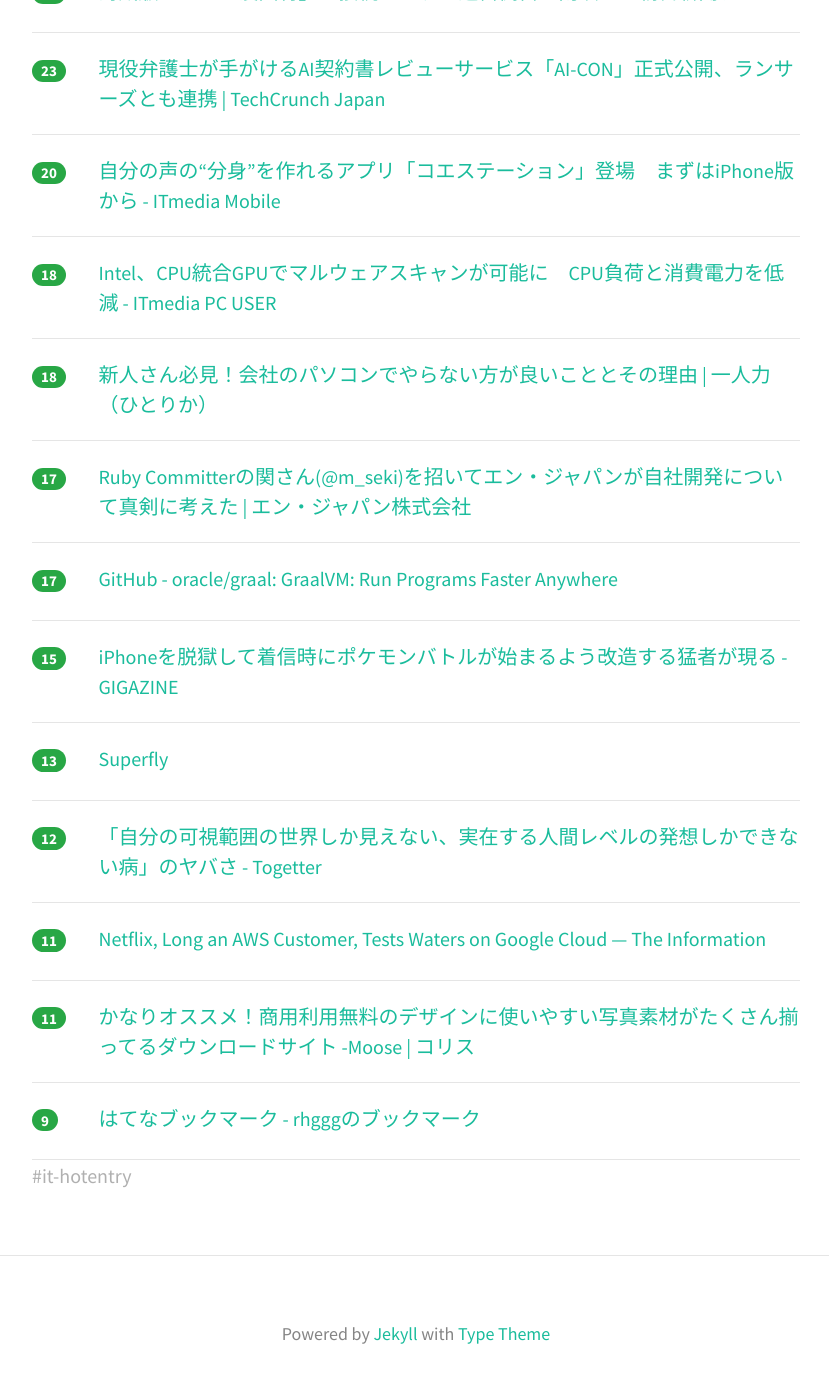
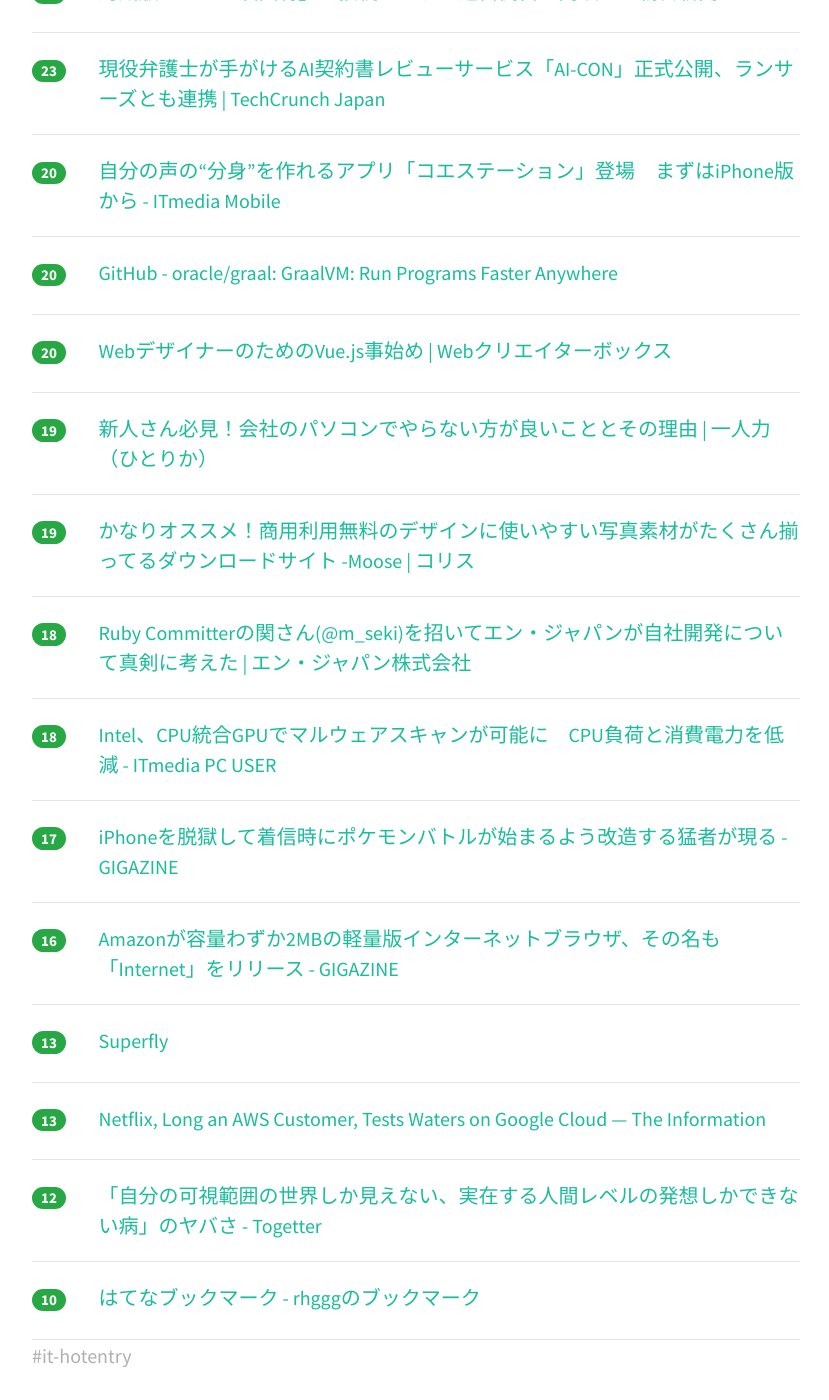
Before and after one commit to yatta47/hatena-matome-site, a Jekyll site: the page built from _posts/2018-04-18-hatena.md, in a window 1280 px wide and 1400 px high, scrolled down 1934 px. Shown: the whole window, without its empty margins (224-1053 px from the left). Built offline with Jekyll 4.4.1, drawn with Linux system fonts in a browser that asks for light colours; nearby versions of some CDN libraries; some of the changed text lies outside the part shown.

Commit message:
Updated 2018-04-18

```diff
--- a/_posts/2018-04-18-hatena.md
+++ b/_posts/2018-04-18-hatena.md
@@ -1,74 +1,79 @@
 ---
 layout: post
 title:  "2018-04-18 はてぶIT"
-date:   2018-04-18 11:02:23
+date:   2018-04-18 12:02:52
 tags: [it-hotentry]
 ---
-30 件のデータあり
+32 件のデータあり
 
 <hr><div class="row">
-<div class="col-1"><span class="badge badge-pill badge-success h2">383</span></div>
+<div class="col-1"><span class="badge badge-pill badge-success h2">448</span></div>
 <div class="col-11"><a href='http://terurou.hateblo.jp/entry/2018/04/18/015709' target='_blank'>人月単価で80万円ぐらいの仕事 - terurouメモ</a></div>
 </div>
 <hr>
 <div class="row">
-<div class="col-1"><span class="badge badge-pill badge-success h2">152</span></div>
+<div class="col-1"><span class="badge badge-pill badge-success h2">183</span></div>
 <div class="col-11"><a href='http://nlab.itmedia.co.jp/nl/articles/1804/17/news122.html' target='_blank'>広告配信のジーニー、「漫画村」などへの広告を停止したと発表 - ねとらぼ</a></div>
 </div>
 <hr>
 <div class="row">
-<div class="col-1"><span class="badge badge-pill badge-success h2">69</span></div>
+<div class="col-1"><span class="badge badge-pill badge-success h2">80</span></div>
 <div class="col-11"><a href='https://robotstart.info/2018/04/17/iot-device-map-2018.html' target='_blank'>日本で買えるIoTデバイス330個をまとめた「IoTデバイスマップ2018」公開　ダウンロード無料 | ロボスタ</a></div>
 </div>
 <hr>
 <div class="row">
-<div class="col-1"><span class="badge badge-pill badge-success h2">67</span></div>
+<div class="col-1"><span class="badge badge-pill badge-success h2">76</span></div>
+<div class="col-11"><a href='http://karaage.hatenadiary.jp/entry/2018/04/18/073000' target='_blank'>人工知能にTwitterを運用させてチューリングテストしたら衝撃的事実が明らかになりました - karaage. [からあげ]</a></div>
+</div>
+<hr>
+<div class="row">
+<div class="col-1"><span class="badge badge-pill badge-success h2">74</span></div>
+<div class="col-11"><a href='https://cpplover.blogspot.com/2018/04/telegram180ip.html' target='_blank'>本の虫: ロシア、Telegramをブロックするために180万ものIPアドレスをブロック</a></div>
+</div>
+<hr>
+<div class="row">
+<div class="col-1"><span class="badge badge-pill badge-success h2">72</span></div>
 <div class="col-11"><a href='https://qiita.com/simonritchie/items/d7dccb798f0b9c8b1ec5' target='_blank'>Jupyter 知っておくと少し便利なTIPS集 - Qiita</a></div>
 </div>
 <hr>
 <div class="row">
-<div class="col-1"><span class="badge badge-pill badge-success h2">53</span></div>
-<div class="col-11"><a href='https://cpplover.blogspot.com/2018/04/telegram180ip.html' target='_blank'>本の虫: ロシア、Telegramをブロックするために180万ものIPアドレスをブロック</a></div>
-</div>
-<hr>
-<div class="row">
-<div class="col-1"><span class="badge badge-pill badge-success h2">53</span></div>
-<div class="col-11"><a href='http://karaage.hatenadiary.jp/entry/2018/04/18/073000' target='_blank'>人工知能にTwitterを運用させてチューリングテストしたら衝撃的事実が明らかになりました - karaage. [からあげ]</a></div>
-</div>
-<hr>
-<div class="row">
-<div class="col-1"><span class="badge badge-pill badge-success h2">50</span></div>
+<div class="col-1"><span class="badge badge-pill badge-success h2">56</span></div>
 <div class="col-11"><a href='http://nlab.itmedia.co.jp/nl/articles/1804/17/news120.html' target='_blank'>エグいほど皮肉が効いてる　『スマホをやめて本を読め』という新書に擬態できるスマホケース登場 - ねとらぼ</a></div>
 </div>
 <hr>
 <div class="row">
-<div class="col-1"><span class="badge badge-pill badge-success h2">45</span></div>
+<div class="col-1"><span class="badge badge-pill badge-success h2">54</span></div>
+<div class="col-11"><a href='https://blog.tokumaru.org/2014/09/blog-post.html' target='_blank'>パスワード定期的変更の効能について徳丸さんに聞いてみた | 徳丸浩の日記</a></div>
+</div>
+<hr>
+<div class="row">
+<div class="col-1"><span class="badge badge-pill badge-success h2">49</span></div>
 <div class="col-11"><a href='http://jp.automaton.am/articles/newsjp/20180417-66319/' target='_blank'>『ペルソナ5』海外コミュニティの「改善案拡散キャンペーン」から見る、ユーザー活動の可能性と危険性 | AUTOMATON</a></div>
 </div>
 <hr>
 <div class="row">
-<div class="col-1"><span class="badge badge-pill badge-success h2">44</span></div>
-<div class="col-11"><a href='https://blog.tokumaru.org/2014/09/blog-post.html' target='_blank'>パスワード定期的変更の効能について徳丸さんに聞いてみた | 徳丸浩の日記</a></div>
+<div class="col-1"><span class="badge badge-pill badge-success h2">47</span></div>
+<div class="col-11"><a href='https://www.rite.jp/suppressed-messages/' target='_blank'>syslogの溢れ対策 | まったりエンジニアの備忘録</a></div>
+</div>
+<hr>
+<div class="row">
+<div class="col-1"><span class="badge badge-pill badge-success h2">46</span></div>
+<div class="col-11"><a href='https://www.slideshare.net/kazuho/http2-94049492' target='_blank'>HTTP/2で 速くなるとき ならないとき</a></div>
 </div>
 <hr>
 <div class="row">
 <div class="col-1"><span class="badge badge-pill badge-success h2">44</span></div>
-<div class="col-11"><a href='https://www.rite.jp/suppressed-messages/' target='_blank'>syslogの溢れ対策 | まったりエンジニアの備忘録</a></div>
+<div class="col-11"><a href='http://www.itmedia.co.jp/news/articles/1804/17/news121.html' target='_blank'>総務省がSF小説創作　AIが家族に溶け込む2030年代の未来描く - ITmedia NEWS</a></div>
 </div>
 <hr>
 <div class="row">
 <div class="col-1"><span class="badge badge-pill badge-success h2">42</span></div>
-<div class="col-11"><a href='https://www.slideshare.net/kazuho/http2-94049492' target='_blank'>HTTP/2で 速くなるとき ならないとき</a></div>
+<div class="col-11"><a href='https://www3.nhk.or.jp/news/html/20180418/k10011407521000.html' target='_blank'>メルカリ ６月にも東証マザーズ上場へ | NHKニュース</a></div>
 </div>
 <hr>
 <div class="row">
 <div class="col-1"><span class="badge badge-pill badge-success h2">39</span></div>
-<div class="col-11"><a href='http://www.itmedia.co.jp/news/articles/1804/17/news121.html' target='_blank'>総務省がSF小説創作　AIが家族に溶け込む2030年代の未来描く - ITmedia NEWS</a></div>
-</div>
-<hr>
-<div class="row">
-<div class="col-1"><span class="badge badge-pill badge-success h2">38</span></div>
-<div class="col-11"><a href='https://www3.nhk.or.jp/news/html/20180418/k10011407521000.html' target='_blank'>メルカリ ６月にも東証マザーズ上場へ | NHKニュース</a></div>
+<div class="col-11"><a href='http://skogaku.hatenablog.com/entry/2018/04/17/233739' target='_blank'>就活生よ！ZOZOを褒めるな！ むしろ正しくディスれ！けなせ！ - 僕は就活を証明しようと思う。</a></div>
 </div>
 <hr>
 <div class="row">
@@ -77,12 +82,7 @@ tags: [it-hotentry]
 </div>
 <hr>
 <div class="row">
-<div class="col-1"><span class="badge badge-pill badge-success h2">35</span></div>
-<div class="col-11"><a href='http://skogaku.hatenablog.com/entry/2018/04/17/233739' target='_blank'>就活生よ！ZOZOを褒めるな！ むしろ正しくディスれ！けなせ！ - 僕は就活を証明しようと思う。</a></div>
-</div>
-<hr>
-<div class="row">
-<div class="col-1"><span class="badge badge-pill badge-success h2">28</span></div>
+<div class="col-1"><span class="badge badge-pill badge-success h2">37</span></div>
 <div class="col-11"><a href='http://www.itmedia.co.jp/news/articles/1804/18/news057.html' target='_blank'>Facebook、非ユーザーの情報も収集していることについて「GoogleやTwitterもやっている」 - ITmedia NEWS</a></div>
 </div>
 <hr>
@@ -107,28 +107,43 @@ tags: [it-hotentry]
 </div>
 <hr>
 <div class="row">
+<div class="col-1"><span class="badge badge-pill badge-success h2">20</span></div>
+<div class="col-11"><a href='https://github.com/oracle/graal' target='_blank'>GitHub - oracle/graal: GraalVM: Run Programs Faster Anywhere</a></div>
+</div>
+<hr>
+<div class="row">
+<div class="col-1"><span class="badge badge-pill badge-success h2">20</span></div>
+<div class="col-11"><a href='https://www.webcreatorbox.com/tech/first-vuejs' target='_blank'>WebデザイナーのためのVue.js事始め | Webクリエイターボックス</a></div>
+</div>
+<hr>
+<div class="row">
+<div class="col-1"><span class="badge badge-pill badge-success h2">19</span></div>
+<div class="col-11"><a href='https://hitorica.com/operation-logging/' target='_blank'>新人さん必見！会社のパソコンでやらない方が良いこととその理由 | 一人力（ひとりか）</a></div>
+</div>
+<hr>
+<div class="row">
+<div class="col-1"><span class="badge badge-pill badge-success h2">19</span></div>
+<div class="col-11"><a href='https://coliss.com/articles/freebies/free-stock-photos-moose.html' target='_blank'>かなりオススメ！商用利用無料のデザインに使いやすい写真素材がたくさん揃ってるダウンロードサイト -Moose | コリス</a></div>
+</div>
+<hr>
+<div class="row">
+<div class="col-1"><span class="badge badge-pill badge-success h2">18</span></div>
+<div class="col-11"><a href='https://www.wantedly.com/companies/en-japanrecruit/post_articles/115789' target='_blank'>Ruby Committerの関さん(@m_seki)を招いてエン・ジャパンが自社開発について真剣に考えた | エン・ジャパン株式会社</a></div>
+</div>
+<hr>
+<div class="row">
 <div class="col-1"><span class="badge badge-pill badge-success h2">18</span></div>
 <div class="col-11"><a href='http://www.itmedia.co.jp/pcuser/articles/1804/17/news109.html' target='_blank'>Intel、CPU統合GPUでマルウェアスキャンが可能に　CPU負荷と消費電力を低減 - ITmedia PC USER</a></div>
 </div>
 <hr>
 <div class="row">
-<div class="col-1"><span class="badge badge-pill badge-success h2">18</span></div>
-<div class="col-11"><a href='https://hitorica.com/operation-logging/' target='_blank'>新人さん必見！会社のパソコンでやらない方が良いこととその理由 | 一人力（ひとりか）</a></div>
+<div class="col-1"><span class="badge badge-pill badge-success h2">17</span></div>
+<div class="col-11"><a href='https://gigazine.net/news/20180417-pokemon-incoming-call-iphone/' target='_blank'>iPhoneを脱獄して着信時にポケモンバトルが始まるよう改造する猛者が現る - GIGAZINE</a></div>
 </div>
 <hr>
 <div class="row">
-<div class="col-1"><span class="badge badge-pill badge-success h2">17</span></div>
-<div class="col-11"><a href='https://www.wantedly.com/companies/en-japanrecruit/post_articles/115789' target='_blank'>Ruby Committerの関さん(@m_seki)を招いてエン・ジャパンが自社開発について真剣に考えた | エン・ジャパン株式会社</a></div>
-</div>
-<hr>
-<div class="row">
-<div class="col-1"><span class="badge badge-pill badge-success h2">17</span></div>
-<div class="col-11"><a href='https://github.com/oracle/graal' target='_blank'>GitHub - oracle/graal: GraalVM: Run Programs Faster Anywhere</a></div>
-</div>
-<hr>
-<div class="row">
-<div class="col-1"><span class="badge badge-pill badge-success h2">15</span></div>
-<div class="col-11"><a href='https://gigazine.net/news/20180417-pokemon-incoming-call-iphone/' target='_blank'>iPhoneを脱獄して着信時にポケモンバトルが始まるよう改造する猛者が現る - GIGAZINE</a></div>
+<div class="col-1"><span class="badge badge-pill badge-success h2">16</span></div>
+<div class="col-11"><a href='https://gigazine.net/news/20180418-amazon-android-browser-internet/' target='_blank'>Amazonが容量わずか2MBの軽量版インターネットブラウザ、その名も「Internet」をリリース - GIGAZINE</a></div>
 </div>
 <hr>
 <div class="row">
@@ -137,22 +152,17 @@ tags: [it-hotentry]
 </div>
 <hr>
 <div class="row">
+<div class="col-1"><span class="badge badge-pill badge-success h2">13</span></div>
+<div class="col-11"><a href='https://www.theinformation.com/articles/netflix-long-an-aws-customer-tests-waters-on-google-cloud' target='_blank'>Netflix, Long an AWS Customer, Tests Waters on Google Cloud — The Information</a></div>
+</div>
+<hr>
+<div class="row">
 <div class="col-1"><span class="badge badge-pill badge-success h2">12</span></div>
 <div class="col-11"><a href='https://togetter.com/li/1219015' target='_blank'>「自分の可視範囲の世界しか見えない、実在する人間レベルの発想しかできない病」のヤバさ - Togetter</a></div>
 </div>
 <hr>
 <div class="row">
-<div class="col-1"><span class="badge badge-pill badge-success h2">11</span></div>
-<div class="col-11"><a href='https://www.theinformation.com/articles/netflix-long-an-aws-customer-tests-waters-on-google-cloud' target='_blank'>Netflix, Long an AWS Customer, Tests Waters on Google Cloud — The Information</a></div>
-</div>
-<hr>
-<div class="row">
-<div class="col-1"><span class="badge badge-pill badge-success h2">11</span></div>
-<div class="col-11"><a href='https://coliss.com/articles/freebies/free-stock-photos-moose.html' target='_blank'>かなりオススメ！商用利用無料のデザインに使いやすい写真素材がたくさん揃ってるダウンロードサイト -Moose | コリス</a></div>
-</div>
-<hr>
-<div class="row">
-<div class="col-1"><span class="badge badge-pill badge-success h2">9</span></div>
+<div class="col-1"><span class="badge badge-pill badge-success h2">10</span></div>
 <div class="col-11"><a href='http://b.hatena.ne.jp/rhggg/' target='_blank'>はてなブックマーク - rhgggのブックマーク</a></div>
 </div>
 <hr>
```
